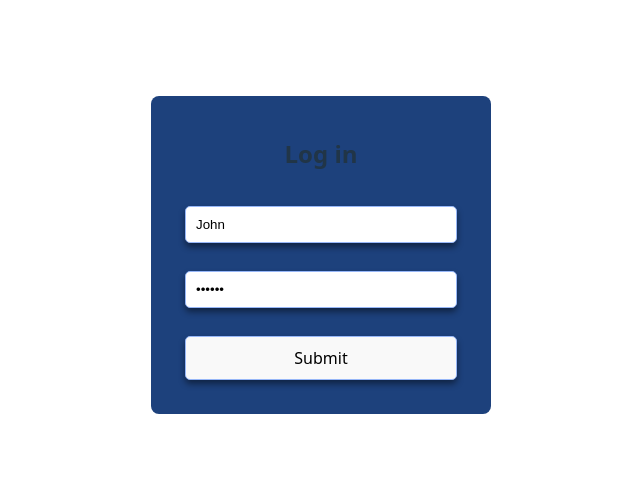
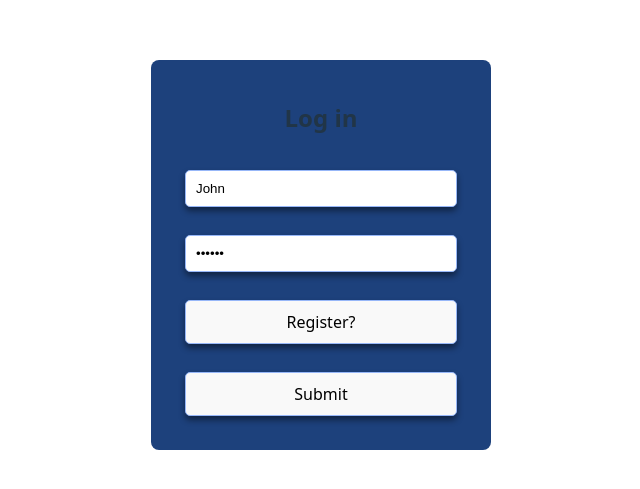
Before and after one commit to CBlooded/TutorialApp-Frontend, a React (Vite) app: page / in a window 1280 px wide. Shown: the part 145-634 px from the top of the page, without its empty margins (319-959 px from the left). Built offline with nearby package versions, Linux system fonts and the light colour scheme.

Commit message:
Add routing and layout components; integrate react-router for navigation

```diff
--- a/package.json
+++ b/package.json
@@ -13,7 +13,8 @@
     "axios": "^1.9.0",
     "react": "^19.1.0",
     "react-dom": "^19.1.0",
-    "react-hook-form": "^7.56.3"
+    "react-hook-form": "^7.56.3",
+    "react-router": "^7.6.0"
   },
   "devDependencies": {
     "@eslint/js": "^9.25.0",
--- a/src/App.tsx
+++ b/src/App.tsx
@@ -1,18 +1,24 @@
+import "./App.css";
 
-import './App.css'
-
-import Register from './components/register'
-import Login from './components/login'
-
+import Login from "./components/login";
+import Layout from "./components/Layout";
+import Register from "./components/register";
+import { BrowserRouter, Routes, Route } from "react-router";
 
 function App() {
-
   return (
     <>
-      {/* <Register/> */}
-      <Login/>
+      <BrowserRouter>
+        <Routes>
+          <Route path="/">
+            <Route index element={<Login />} />
+            <Route path="register" element={<Register />} />
+            <Route path="app" element={<Layout />} />
+          </Route>
+        </Routes>
+      </BrowserRouter>
     </>
-  )
+  );
 }
 
-export default App
+export default App;
--- /dev/null
+++ b/src/components/Layout.tsx
@@ -0,0 +1,7 @@
+import React from "react";
+
+const Layout = () => {
+  return <h1>This will be redone</h1>;
+};
+
+export default Layout;
--- a/src/components/login.tsx
+++ b/src/components/login.tsx
@@ -1,8 +1,9 @@
 //import React, { useState } from "react";
 import { useForm, type SubmitHandler } from "react-hook-form";
-import React, { useRef } from "react";
+import { useRef } from "react";
 
 import "./login-register-style.css";
+import { useNavigate } from "react-router";
 
 /**
  * login component
@@ -20,11 +21,11 @@ type FormFields = {
 function Login() {
   // form title referece
   const formTitle = useRef<HTMLHeadingElement>(null);
+  const navigate = useNavigate();
 
   const {
     register,
     handleSubmit,
-    setError,
     formState: { errors, isSubmitting },
   } = useForm<FormFields>({
     defaultValues: {
@@ -49,9 +50,9 @@ function Login() {
         // update current form status
         formTitle.current.innerHTML = "Log in <br/> login successful";
       }
-      throw new Error();
+      navigate("/app");
     } catch (error) {
-      // example error handling
+      console.log(error);
     }
   };
 
@@ -66,9 +67,8 @@ function Login() {
       ) : (
         <div // incorrect-message placholder
           className="incorrect-message invisible"
-          style={{ visibility: "hidden" }}>
-
-        </div>
+          style={{ visibility: "hidden" }}
+        ></div>
       )}
       <input
         {...register("name", {
@@ -102,6 +102,7 @@ function Login() {
       {errors.root && (
         <div className="incorrect-message">{errors.root.message}</div>
       )}
+      <button onClick={() => navigate("/register")}>Register?</button>
       <button type="submit" disabled={isSubmitting}>
         {isSubmitting ? "Loading..." : "Submit"}
       </button>
--- a/src/components/register.tsx
+++ b/src/components/register.tsx
@@ -1,6 +1,7 @@
 //import React, { useState } from "react";
 import { useForm, type SubmitHandler } from "react-hook-form";
-import React, { useRef } from "react";
+import { useRef } from "react";
+import { useNavigate } from "react-router";
 
 import "./login-register-style.css";
 
@@ -22,11 +23,10 @@ type FormFields = {
 function Register() {
   // form title referece
   const formTitle = useRef<HTMLHeadingElement>(null);
-
+  const navigate = useNavigate();
   const {
     register,
     handleSubmit,
-    setError,
     formState: { errors, isSubmitting },
   } = useForm<FormFields>({
     defaultValues: {
@@ -52,12 +52,10 @@ function Register() {
         // update current form status
         formTitle.current.innerHTML = "Sign in <br/> Registration successful";
       }
-      throw new Error();
+      navigate("/");
     } catch (error) {
       // example error handling
-      setError("email", {
-        message: "Email already exists",
-      });
+      console.log(error);
     }
   };
 
```
Also changed, not shown: 1 other file (tests, documents, lock files or other folders).
